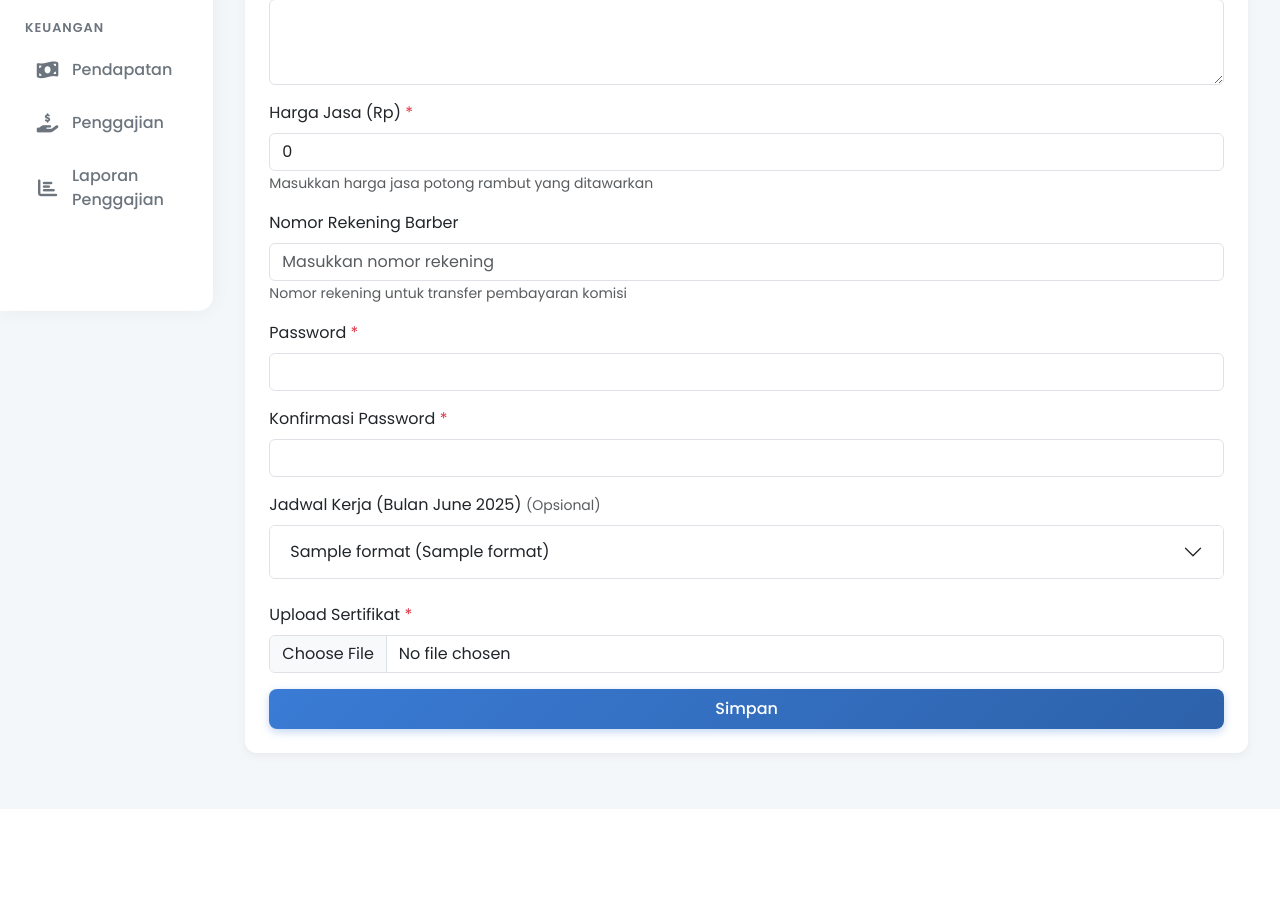
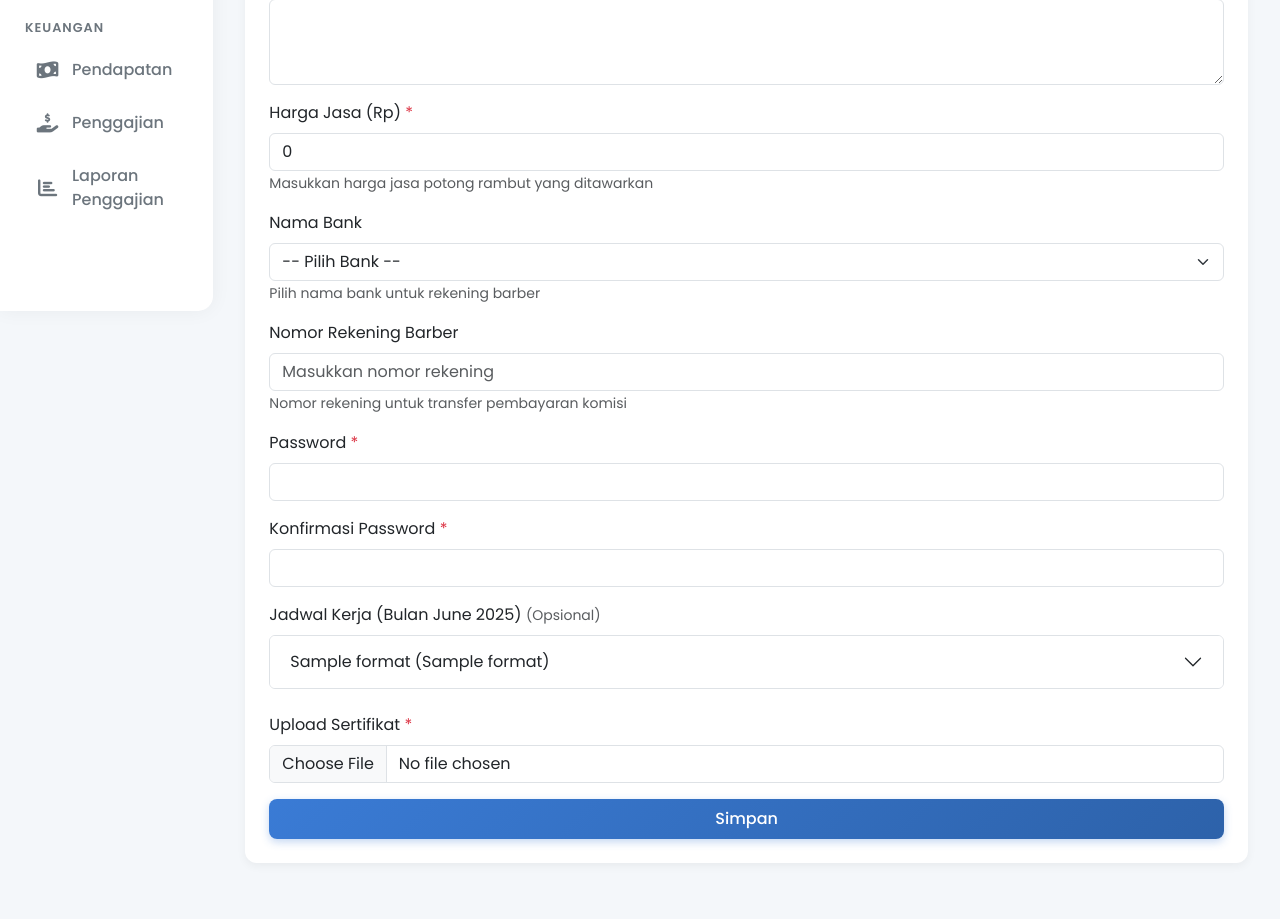
Before and after one commit to DawamKtxyz/BarberGo, a Laravel app: template resources/views/tukang_cukur/create.blade.php in a window 1280 px wide. Shown: the part 489-1408 px from the top of the page. Before the commit the page ends 1250 px from the top, so only its background shows below. Run offline with Laravel 10, Linux system fonts and the light colour scheme; the template is opened without the code that fills it: most values are stand-ins (such as "Sample title", 1, 10 or a date in 2020); data that the repository does not hold is empty.

Commit message:
bank di tukang cukur

```diff
--- a/app/Http/Controllers/TukangCukurController.php
+++ b/app/Http/Controllers/TukangCukurController.php
@@ -51,6 +51,7 @@ class TukangCukurController extends Controller
             'telepon' => 'required|string|max:15',
             'spesialisasi' => 'nullable|string',
             'harga' => 'required|numeric|min:0',
+            'nama_bank' => 'required|string|max:50',
             'rekening_barber' => 'nullable|string|max:50',
             'password' => 'required|string|min:6|confirmed',
             'jadwal' => 'nullable|array',
--- a/app/Models/TukangCukur.php
+++ b/app/Models/TukangCukur.php
@@ -25,6 +25,7 @@ class TukangCukur extends Authenticatable
         'profile_photo',
         'api_token',
         'persentase_komisi',
+        'nama_bank',
         'rekening_barber', // Kolom baru untuk nomor rekening barber
         'is_verified',
         'verified_at'
--- a/resources/views/tukang_cukur/create.blade.php
+++ b/resources/views/tukang_cukur/create.blade.php
@@ -63,6 +63,31 @@
                     <div class="invalid-feedback">{{ $message }}</div>
                 @enderror
                 <small class="text-muted">Masukkan harga jasa potong rambut yang ditawarkan</small>
+            </div>
+
+            <!-- Input dropdown untuk nama bank -->
+            <div class="mb-3">
+                <label for="nama_bank" class="form-label">Nama Bank</label>
+                <select class="form-select @error('nama_bank') is-invalid @enderror" id="nama_bank" name="nama_bank">
+                    <option value="">-- Pilih Bank --</option>
+                    <option value="BCA" {{ old('nama_bank') == 'BCA' ? 'selected' : '' }}>BCA</option>
+                    <option value="BRI" {{ old('nama_bank') == 'BRI' ? 'selected' : '' }}>BRI</option>
+                    <option value="BNI" {{ old('nama_bank') == 'BNI' ? 'selected' : '' }}>BNI</option>
+                    <option value="Mandiri" {{ old('nama_bank') == 'Mandiri' ? 'selected' : '' }}>Mandiri</option>
+                    <option value="CIMB Niaga" {{ old('nama_bank') == 'CIMB Niaga' ? 'selected' : '' }}>CIMB Niaga</option>
+                    <option value="BTN" {{ old('nama_bank') == 'BTN' ? 'selected' : '' }}>BTN</option>
+                    <option value="Danamon" {{ old('nama_bank') == 'Danamon' ? 'selected' : '' }}>Danamon</option>
+                    <option value="Permata" {{ old('nama_bank') == 'Permata' ? 'selected' : '' }}>Permata</option>
+                    <option value="Maybank" {{ old('nama_bank') == 'Maybank' ? 'selected' : '' }}>Maybank</option>
+                    <option value="OCBC NISP" {{ old('nama_bank') == 'OCBC NISP' ? 'selected' : '' }}>OCBC NISP</option>
+                    <option value="BSI (Bank Syariah Indonesia)" {{ old('nama_bank') == 'BSI (Bank Syariah Indonesia)' ? 'selected' : '' }}>BSI (Bank Syariah Indonesia)</option>
+                    <option value="Jenius" {{ old('nama_bank') == 'Jenius' ? 'selected' : '' }}>Jenius</option>
+                    <option value="Digibank" {{ old('nama_bank') == 'Digibank' ? 'selected' : '' }}>Digibank</option>
+                </select>
+                @error('nama_bank')
+                    <div class="invalid-feedback">{{ $message }}</div>
+                @enderror
+                <small class="text-muted">Pilih nama bank untuk rekening barber</small>
             </div>
 
             <!-- Input baru untuk rekening barber -->
```
